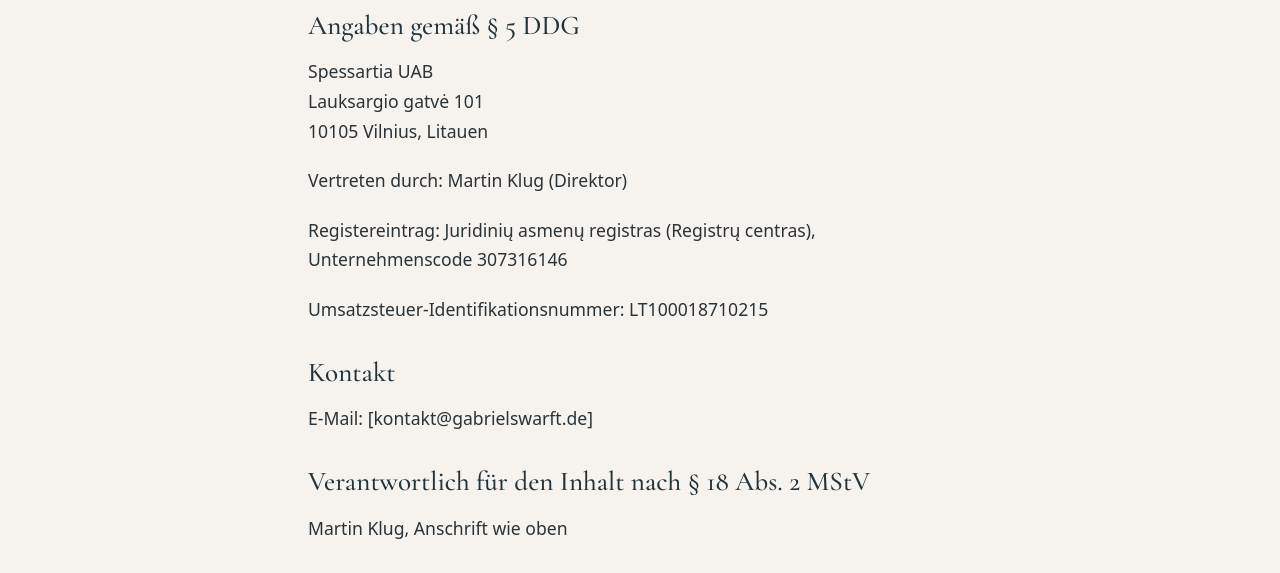
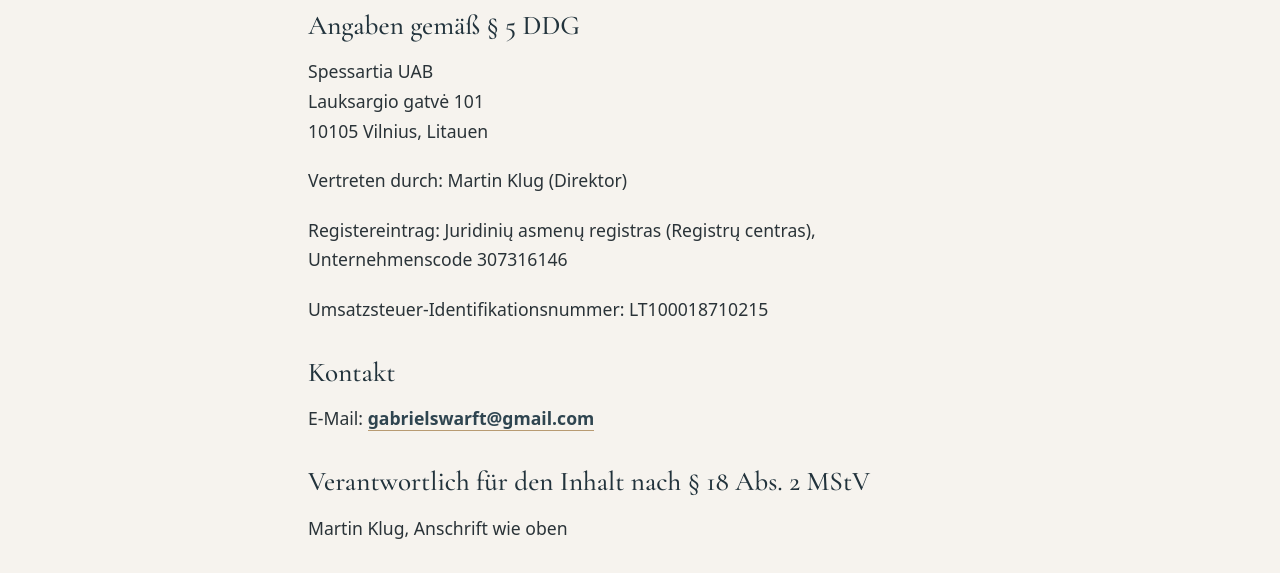
Before and after one commit to traveller123/gabrielswarft, an Astro site: page /impressum in a window 1280 px wide. Shown: the part 208-781 px from the top of the page. Built offline with nearby package versions, Linux system fonts and the light colour scheme; Astro itself is replaced by a stand-in of ours.

Commit message:
Impressum: contact email
Co-Authored-By: Claude Opus 5.5 <noreply@anthropic.com>
Claude-Session: https://claude.ai/code/session_01MoPKR5XpACV4MoVxqJsNdY

```diff
--- a/src/pages/en/imprint.astro
+++ b/src/pages/en/imprint.astro
@@ -10,7 +10,7 @@ import { OPERATOR as o } from '../../site';
   <p>Company register: {o.register}</p>
   <p>VAT ID: {o.vat}</p>
   <h2>Contact</h2>
-  <p>Email: {o.email}</p>
+  <p>Email: <a class="link" href={`mailto:${o.email}`}>{o.email}</a></p>
   <h2>Booking</h2>
   <p>The holiday house is let through the agency “Ferien an der Nordsee”. Their terms and conditions apply to all bookings.</p>
 </LegalPage>
--- a/src/pages/impressum.astro
+++ b/src/pages/impressum.astro
@@ -9,7 +9,7 @@ import { OPERATOR as o } from '../site';
   <p>Registereintrag: {o.register}</p>
   <p>Umsatzsteuer-Identifikationsnummer: {o.vat}</p>
   <h2>Kontakt</h2>
-  <p>E-Mail: {o.email}</p>
+  <p>E-Mail: <a class="link" href={`mailto:${o.email}`}>{o.email}</a></p>
   <h2>Verantwortlich für den Inhalt nach § 18 Abs. 2 MStV</h2>
   <p>{o.representative.replace(' (Direktor)', '')}, Anschrift wie oben</p>
   <h2>Vermietung und Buchung</h2>
--- a/src/site.ts
+++ b/src/site.ts
@@ -2,13 +2,13 @@
 export const BOOKING_URL = 'https://www.ferien-an-der-nordsee.de/unterkunft/gabrielswarft-145608';
 export const MAP_URL = 'https://www.openstreetmap.org/search?query=Fahretoft%2C%20Dageb%C3%BCll';
 
-// Betreiber für Impressum – TODO: E-Mail ergänzen
+// Betreiber für Impressum
 export const OPERATOR = {
   name: 'Spessartia UAB',
   street: 'Lauksargio gatvė 101',
   city: '10105 Vilnius, Litauen',
   representative: 'Martin Klug (Direktor)',
-  email: '[kontakt@gabrielswarft.de]',
+  email: 'gabrielswarft@gmail.com',
   register: 'Juridinių asmenų registras (Registrų centras), Unternehmenscode 307316146',
   vat: 'LT100018710215',
 };
```
